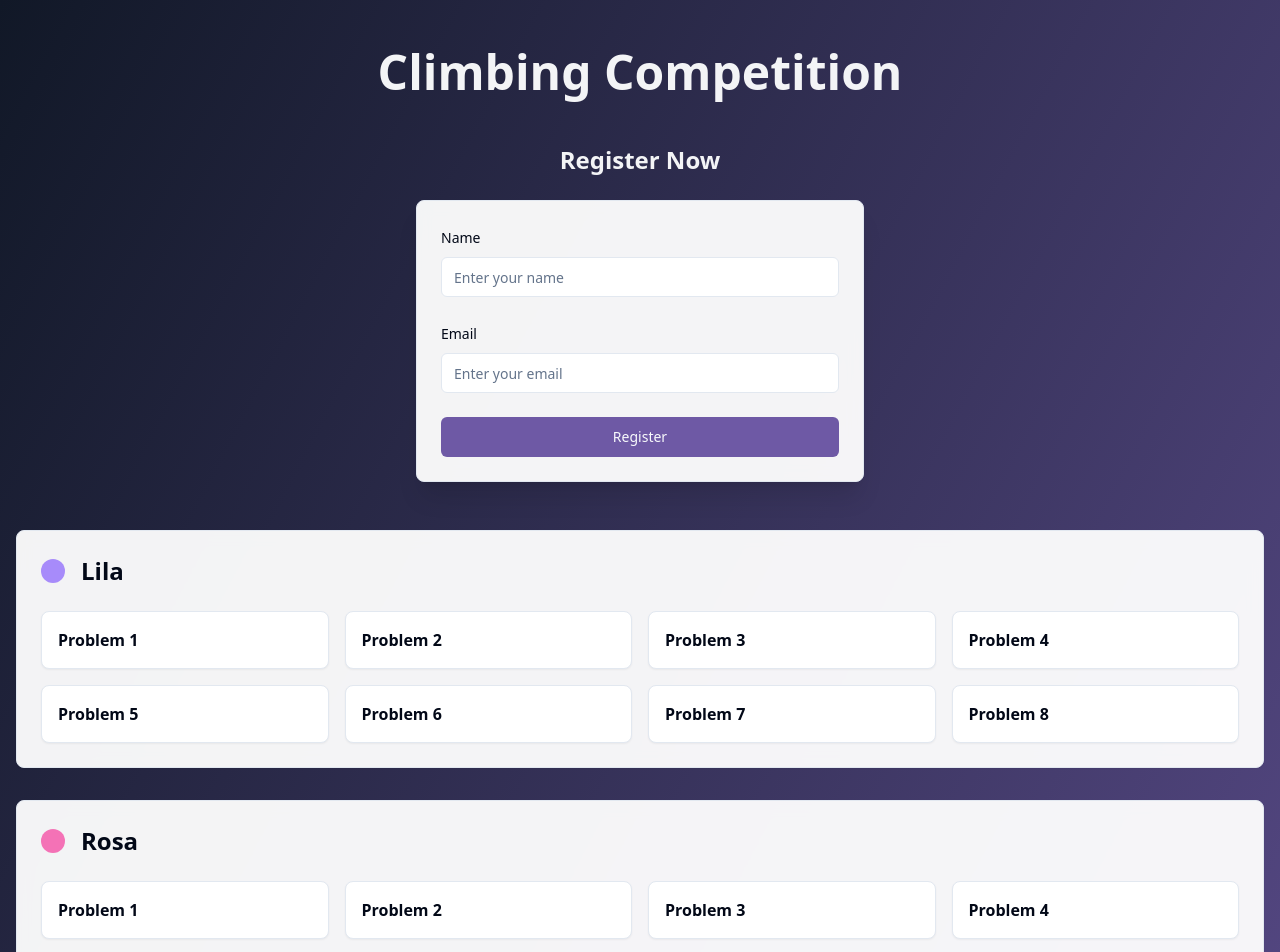
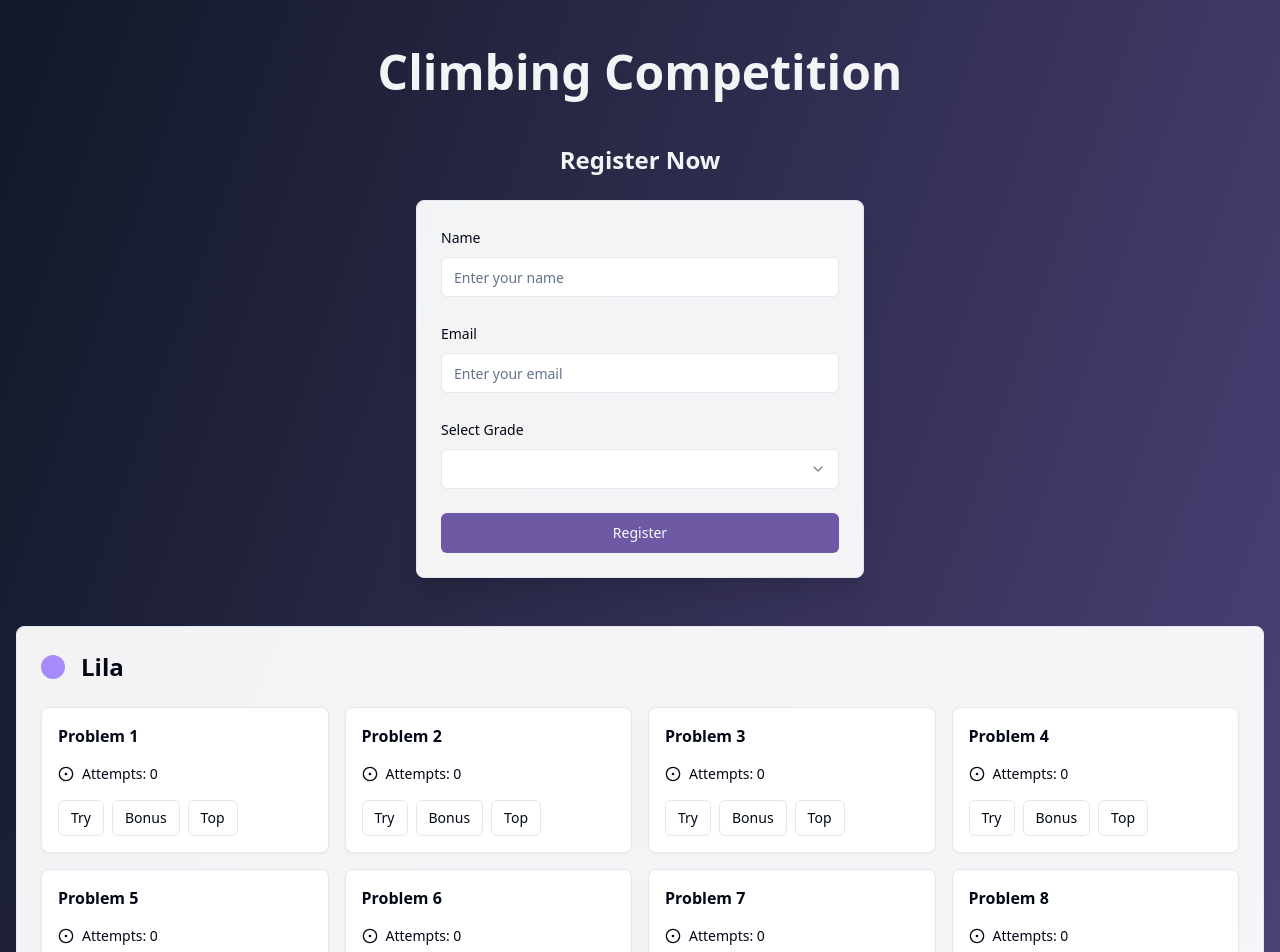
Before and after one commit to VeronicaAndersen/boulder-beat-scoreboard, a React (Vite) app: page / in a window 1280 px wide. Shown: the top 952 px of the page. Built offline with nearby package versions, Linux system fonts and the light colour scheme.

Commit message:
Add attempt tracking and bonus/top information.

```diff
--- a/src/components/ProblemGrid.tsx
+++ b/src/components/ProblemGrid.tsx
@@ -1,23 +1,115 @@
 
+import { useState } from "react";
 import { Card } from "./ui/card";
+import { Button } from "./ui/button";
+import { CircleDot, Medal, Star } from "lucide-react";
 import type { Problem } from "@/types";
 
 interface ProblemGridProps {
   problems: Problem[];
 }
 
-export function ProblemGrid({ problems }: ProblemGridProps) {
+export function ProblemGrid({ problems: initialProblems }: ProblemGridProps) {
+  const [problems, setProblems] = useState(
+    initialProblems.map(p => ({
+      ...p,
+      attempts: 0,
+      bonusAttempt: null,
+      topAttempt: null,
+    }))
+  );
+
+  const handleAttempt = (problemId: number) => {
+    setProblems(currentProblems =>
+      currentProblems.map(problem => {
+        if (problem.id === problemId) {
+          return {
+            ...problem,
+            attempts: problem.attempts + 1,
+          };
+        }
+        return problem;
+      })
+    );
+  };
+
+  const handleBonus = (problemId: number) => {
+    setProblems(currentProblems =>
+      currentProblems.map(problem => {
+        if (problem.id === problemId && !problem.bonusAttempt) {
+          return {
+            ...problem,
+            bonusAttempt: problem.attempts,
+          };
+        }
+        return problem;
+      })
+    );
+  };
+
+  const handleTop = (problemId: number) => {
+    setProblems(currentProblems =>
+      currentProblems.map(problem => {
+        if (problem.id === problemId && !problem.topAttempt) {
+          return {
+            ...problem,
+            topAttempt: problem.attempts,
+          };
+        }
+        return problem;
+      })
+    );
+  };
+
   return (
     <div className="grid grid-cols-1 md:grid-cols-2 lg:grid-cols-4 gap-4">
       {problems.map((problem) => (
         <Card
           key={problem.id}
-          className="p-4 hover:shadow-md transition-shadow cursor-pointer"
+          className="p-4 space-y-4"
         >
-          <h3 className="font-semibold">{problem.name}</h3>
-          {problem.description && (
-            <p className="text-sm text-gray-600 mt-2">{problem.description}</p>
-          )}
+          <div className="flex justify-between items-center">
+            <h3 className="font-semibold">{problem.name}</h3>
+            <div className="flex items-center gap-2">
+              {problem.bonusAttempt && (
+                <Medal className="w-5 h-5 text-yellow-500" title={`Bonus on attempt ${problem.bonusAttempt}`} />
+              )}
+              {problem.topAttempt && (
+                <Star className="w-5 h-5 text-green-500" title={`Top on attempt ${problem.topAttempt}`} />
+              )}
+            </div>
+          </div>
+
+          <div className="flex items-center gap-2">
+            <CircleDot className="w-4 h-4" />
+            <span className="text-sm">Attempts: {problem.attempts}</span>
+          </div>
+
+          <div className="flex gap-2">
+            <Button
+              variant="outline"
+              size="sm"
+              onClick={() => handleAttempt(problem.id)}
+            >
+              Try
+            </Button>
+            <Button
+              variant="outline"
+              size="sm"
+              onClick={() => handleBonus(problem.id)}
+              disabled={!!problem.bonusAttempt}
+            >
+              Bonus
+            </Button>
+            <Button
+              variant="outline"
+              size="sm"
+              onClick={() => handleTop(problem.id)}
+              disabled={!!problem.topAttempt}
+            >
+              Top
+            </Button>
+          </div>
         </Card>
       ))}
     </div>
--- a/src/components/RegistrationForm.tsx
+++ b/src/components/RegistrationForm.tsx
@@ -4,20 +4,24 @@ import { Card } from "./ui/card";
 import { Input } from "./ui/input";
 import { Button } from "./ui/button";
 import { Label } from "./ui/label";
+import { Select, SelectContent, SelectItem, SelectTrigger, SelectValue } from "./ui/select";
 import type { RegistrationData } from "@/types";
 
-export function RegistrationForm() {
+interface RegistrationFormProps {
+  grades: { id: number; name: string }[];
+}
+
+export function RegistrationForm({ grades }: RegistrationFormProps) {
   const [formData, setFormData] = useState<RegistrationData>({
     name: "",
     email: "",
+    selectedGrade: 0,
   });
 
   const handleSubmit = (e: React.FormEvent) => {
     e.preventDefault();
-    // For now, just log the data
     console.log("Registration submitted:", formData);
-    // Clear form
-    setFormData({ name: "", email: "" });
+    setFormData({ name: "", email: "", selectedGrade: 0 });
   };
 
   return (
@@ -35,6 +39,7 @@ export function RegistrationForm() {
             className="w-full"
           />
         </div>
+
         <div className="space-y-2">
           <Label htmlFor="email">Email</Label>
           <Input
@@ -47,6 +52,28 @@ export function RegistrationForm() {
             className="w-full"
           />
         </div>
+
+        <div className="space-y-2">
+          <Label htmlFor="grade">Select Grade</Label>
+          <Select
+            value={formData.selectedGrade.toString()}
+            onValueChange={(value) =>
+              setFormData({ ...formData, selectedGrade: parseInt(value) })
+            }
+          >
+            <SelectTrigger className="w-full">
+              <SelectValue placeholder="Select a grade" />
+            </SelectTrigger>
+            <SelectContent>
+              {grades.map((grade) => (
+                <SelectItem key={grade.id} value={grade.id.toString()}>
+                  {grade.name}
+                </SelectItem>
+              ))}
+            </SelectContent>
+          </Select>
+        </div>
+
         <Button type="submit" className="w-full bg-[#6E59A5] hover:bg-[#5D4A94]">
           Register
         </Button>
--- a/src/pages/Index.tsx
+++ b/src/pages/Index.tsx
@@ -1,3 +1,4 @@
+
 import { RegistrationForm } from "@/components/RegistrationForm";
 import { GradeSection } from "@/components/GradeSection";
 import type { Grade } from "@/types";
@@ -79,7 +80,7 @@ const Index = () => {
         <div className="mb-12">
           <h2 className="text-2xl font-semibold text-center mb-6">Register Now</h2>
           <div className="flex justify-center">
-            <RegistrationForm />
+            <RegistrationForm grades={grades.map(({ id, name }) => ({ id, name }))} />
           </div>
         </div>
 
--- a/src/types/index.ts
+++ b/src/types/index.ts
@@ -3,6 +3,9 @@ export type Problem = {
   id: number;
   name: string;
   description?: string;
+  attempts: number;
+  bonusAttempt: number | null;
+  topAttempt: number | null;
 };
 
 export type Grade = {
@@ -15,4 +18,5 @@ export type Grade = {
 export type RegistrationData = {
   name: string;
   email: string;
+  selectedGrade: number;
 };
```
